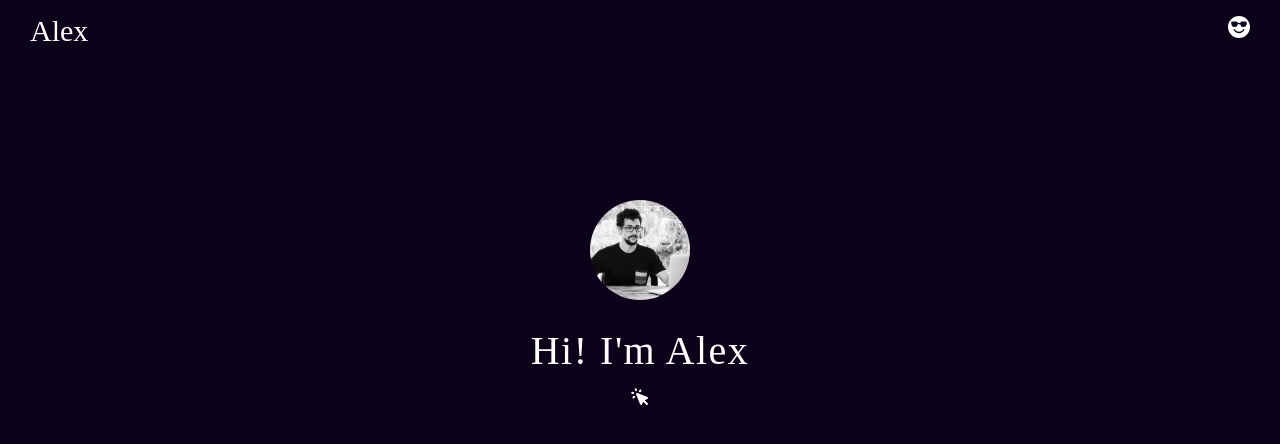
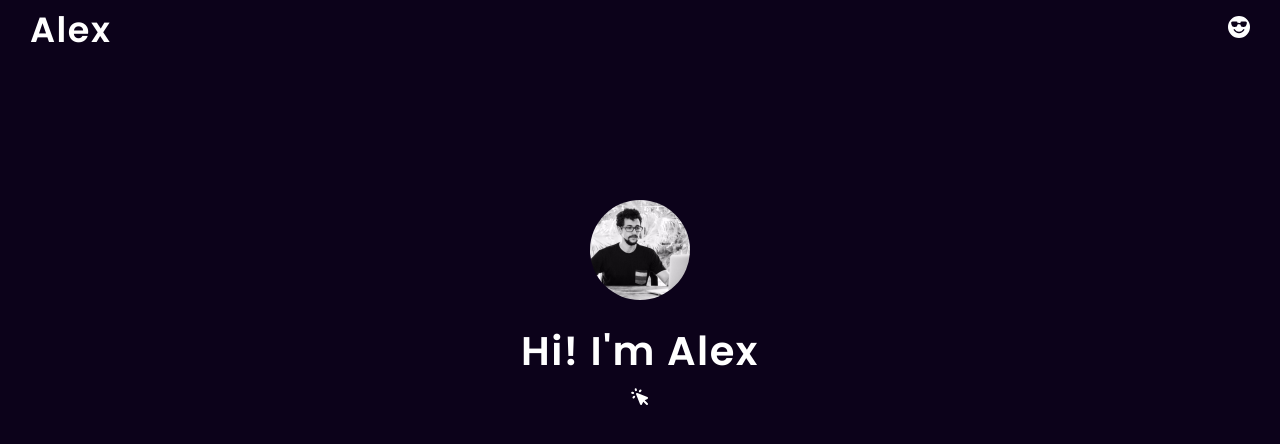
Before and after one commit to alexrobaina/my-website, a Next.js app: page / in a window 1280 px wide. Shown: the top 444 px of the page. Built offline with nearby package versions, Linux system fonts and the light colour scheme.

Commit message:
resolve problem with font families

```diff
--- a/src/components/common/BasePill/BasePill.tsx
+++ b/src/components/common/BasePill/BasePill.tsx
@@ -1,5 +1,6 @@
 import { FC } from 'react';
 import c from 'classnames';
+import BaseText from '../BaseText';
 import styles from './BasePill.module.scss';
 
 interface Props {
@@ -13,7 +14,7 @@ interface Props {
   backgroundColor: string;
 }
 
-const BaseText: FC<Props> = ({
+const BasePill: FC<Props> = ({
   text,
   size,
   testId,
@@ -36,9 +37,9 @@ const BaseText: FC<Props> = ({
       data-testid={`text-${testId}`}
       className={c(styles.pill)}
     >
-      {text}
+      <BaseText size={15} text={text} />
     </div>
   );
 };
 
-export default BaseText;
+export default BasePill;
--- a/src/components/common/BaseText/BaseText.module.scss
+++ b/src/components/common/BaseText/BaseText.module.scss
@@ -11,17 +11,21 @@
 
   &.bold {
     font-family: var(--main-font-bold);
+    font-weight: 600;
   }
 
   &.medium {
     font-family: var(--main-font-regular);
+    font-weight: 500;
   }
 
   &.regular {
     font-family: var(--main-font-medium);
+    font-weight: 400;
   }
 
   &.thin {
     font-family: var(--main-font-thin);
+    font-weight: 300;
   }
 }
--- a/src/components/common/BaseTitle/BaseTitle.module.scss
+++ b/src/components/common/BaseTitle/BaseTitle.module.scss
@@ -2,6 +2,7 @@
   font-size: 20px;
   line-height: 32px;
   font-family: var(--main-font-bold);
+  font-weight: 600;
   color: var(--base-text-color);
   letter-spacing: 1.5px;
 
--- a/src/components/common/Header/Header.module.scss
+++ b/src/components/common/Header/Header.module.scss
@@ -8,8 +8,3 @@
   position: fixed;
   background-color: var(--background);
 }
-
-.name {
-  font-family: var(--main-font-bold);
-  font-size: 30px;
-}
--- a/src/components/common/Header/Header.tsx
+++ b/src/components/common/Header/Header.tsx
@@ -1,11 +1,12 @@
 import { FC } from 'react';
+import BaseTitle from '../BaseTitle';
 import ThemeChange from './components/ThemeChange';
 import styles from './Header.module.scss';
 
 const Header: FC = () => {
   return (
     <div data-testid="header-app" className={styles.header}>
-      <div className={styles.name}>Alex</div>
+      <BaseTitle size={35} title="Alex" />
       <ThemeChange />
     </div>
   );
--- a/src/styles/variables.scss
+++ b/src/styles/variables.scss
@@ -1,32 +1,17 @@
-// @font-face {
-//   font-family: 'Poppins bold';
-//   src: url('../assets/fonts/Poppins-Bold.ttf') format('truetype');
-// }
-
-// @font-face {
-//   font-family: 'Poppins regular';
-//   src: url('../assets/fonts/Poppins-Regular.ttf') format('truetype');
-// }
-
-// @font-face {
-//   font-family: 'Poppins medium';
-//   src: url('../assets/fonts/Poppins-Medium.ttf') format('truetype');
-// }
-
-// @font-face {
-//   font-family: 'Poppins thin';
-//   src: url('../assets/fonts/Poppins-thin.ttf') format('truetype');
-// }
+@import url('https://fonts.googleapis.com/css2?family=Poppins:wght@300&display=swap');
+@import url('https://fonts.googleapis.com/css2?family=Poppins&display=swap');
+@import url('https://fonts.googleapis.com/css2?family=Poppins:wght@500&display=swap');
+@import url('https://fonts.googleapis.com/css2?family=Poppins:wght@600&display=swap');
 
 :root {
   transition-duration: 0.3s;
   transition-timing-function: linear;
 
   //fonts
-  --main-font-bold: 'Poppins bold';
-  --main-font-regular: 'Poppins regular';
-  --main-font-medium: 'Poppins medium';
-  --main-font-thin: 'Poppins thin';
+  --main-font-bold: 'Poppins', sans-serif;
+  --main-font-regular: 'Poppins', sans-serif;
+  --main-font-medium: 'Poppins', sans-serif;
+  --main-font-light: 'Poppins', sans-serif;
 
   /* Your default theme */
   --background: #fff;
```
